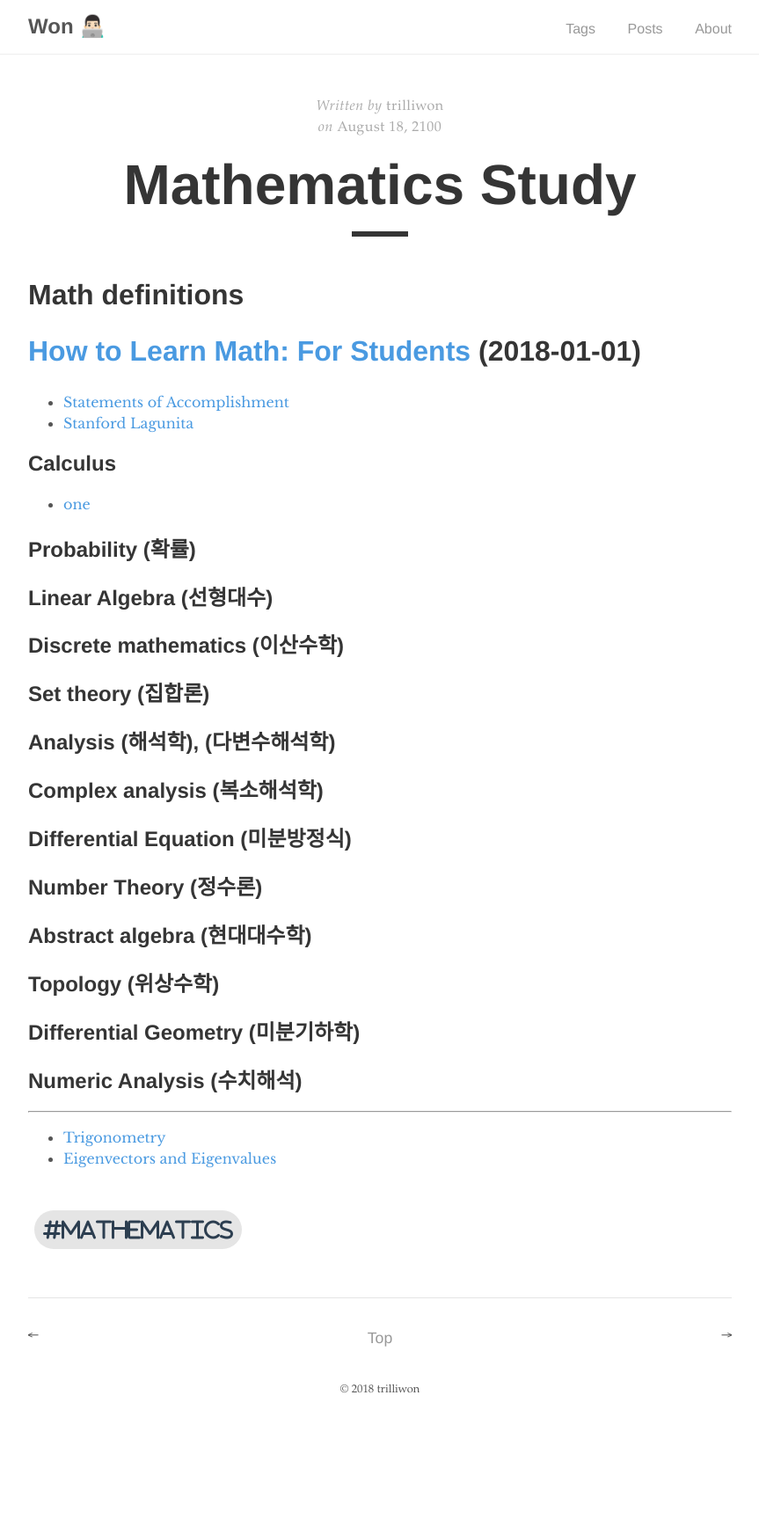
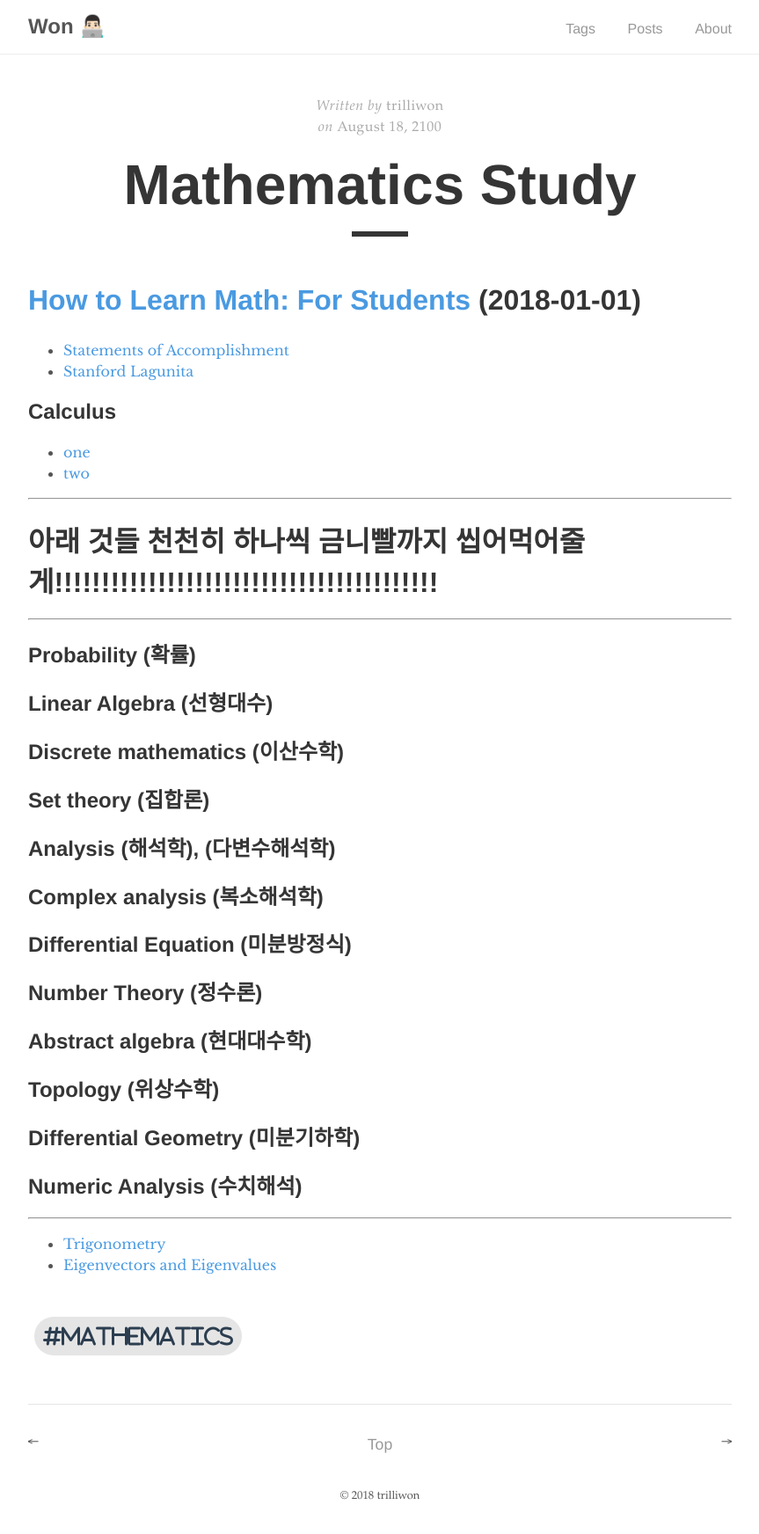
Before and after one commit to trilliwon/ABL, a Jekyll site: the page built from _posts/2100-08-19-mathematics.md, in a window 1280 px wide. Shown: the whole page at 88% size, without its empty margins (208-1071 px from the left). Built offline with Jekyll 4.4.1, drawn with Linux system fonts in a browser that asks for light colours; nearby versions of some CDN libraries; before the commit the page ends 1623 px from its top, so only the background shows below that.

Commit message:
Fri Apr  6 17:33:41 KST 2018

```diff
--- a/_posts/2100-08-19-mathematics.md
+++ b/_posts/2100-08-19-mathematics.md
@@ -5,14 +5,19 @@ date:   2100-08-19 3:00:00 +0900
 tag: [Mathematics]
 ---
 
-# Math definitions
-
 # [How to Learn Math: For Students](https://lagunita.stanford.edu/courses/Education/EDUC115-S/Spring2014/info) (2018-01-01)
   - [Statements of Accomplishment]({{ "/assets/pdf/how-to-learn-math-statement.pdf" | absolute_url }})
   - [Stanford Lagunita](https://lagunita.stanford.edu)
 
 ## Calculus
   - [one](http://www.trilliwon.com/blog/2017-12-26/calculus1)
+  - [two](http://www.trilliwon.com/blog/2017-12-26/calculus2)
+
+---
+
+# 아래 것들 천천히 하나씩 금니빨까지 씹어먹어줄게!!!!!!!!!!!!!!!!!!!!!!!!!!!!!!!!!!!!!!!!!
+
+---
 
 ## Probability (확률)
 ## Linear Algebra (선형대수)
```
